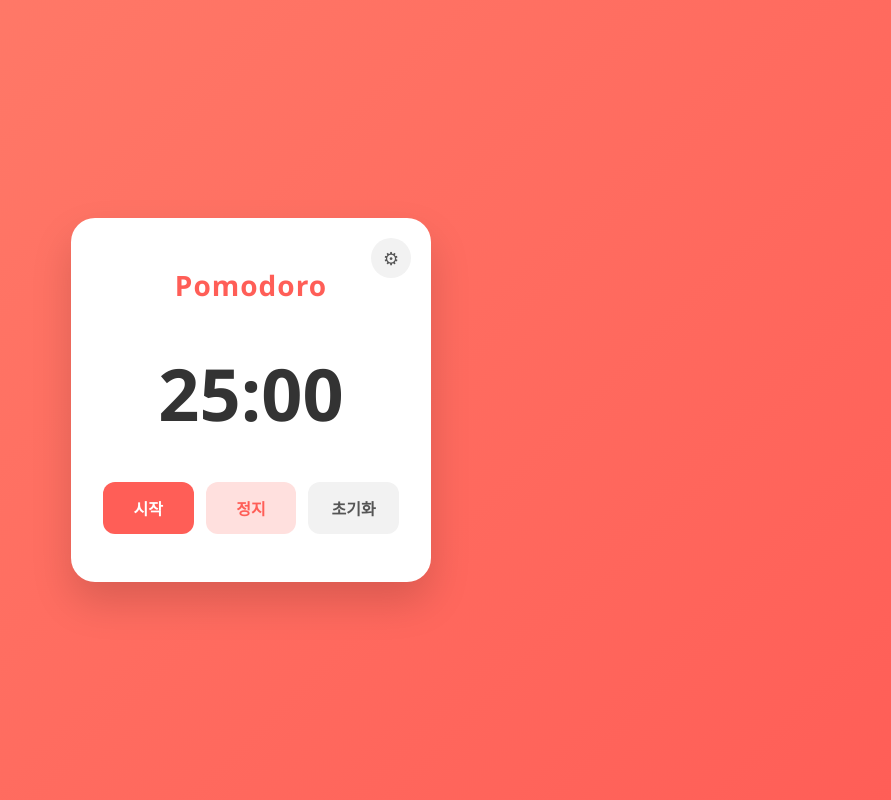
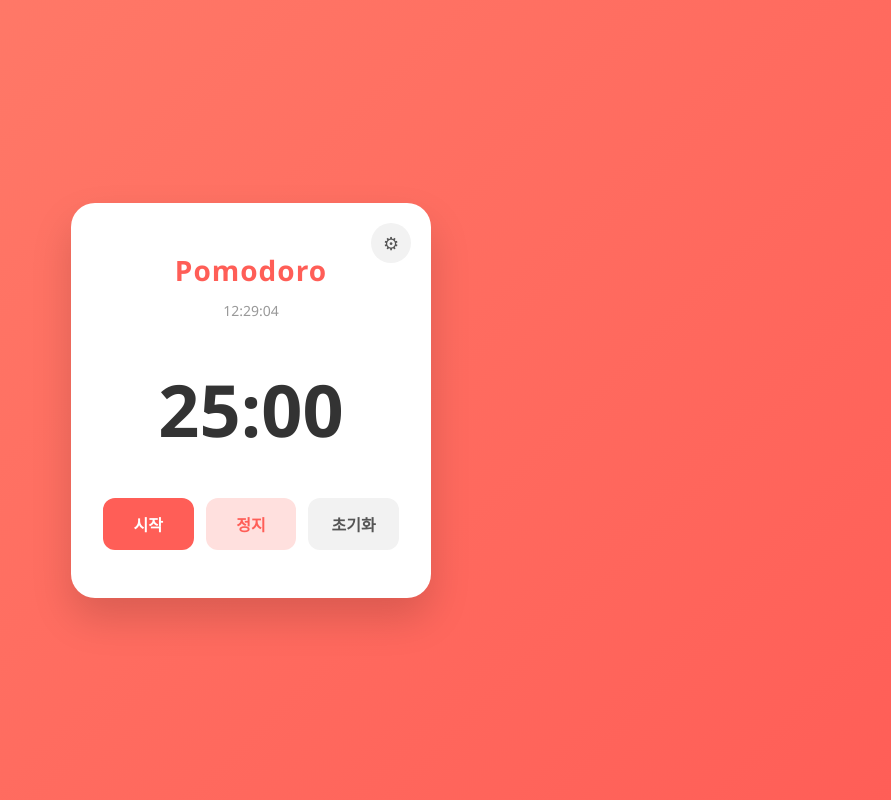
Before and after one commit to uhajin2523/pomodoro-timer-web, a plain HTML site: page index.html in a window 1280 px wide. Shown: the whole page, without its empty margins (389-1280 px from the left). Drawn offline with Linux system fonts and the light colour scheme.

Commit message:
클로드 권한 설정 + 현재 시간 기능 추가

```diff
--- a/index.css
+++ b/index.css
@@ -83,6 +83,13 @@ h1 {
   letter-spacing: 1px;
 }
 
+.current-time {
+  margin-top: 12px;
+  font-size: 14px;
+  font-variant-numeric: tabular-nums;
+  color: #999;
+}
+
 .time-display {
   margin: 40px 0;
   font-size: 72px;
--- a/index.html
+++ b/index.html
@@ -12,6 +12,8 @@
 
     <h1>Pomodoro</h1>
 
+    <div class="current-time" id="current-time"></div>
+
     <div class="time-display" id="time-display">25:00</div>
 
     <div class="controls">
--- a/script.js
+++ b/script.js
@@ -3,6 +3,7 @@ const DEFAULT_MINUTES = 25;
 
 const timerCard = document.querySelector(".timer-card");
 const timeDisplay = document.getElementById("time-display");
+const currentTimeDisplay = document.getElementById("current-time");
 const startBtn = document.getElementById("start-btn");
 const stopBtn = document.getElementById("stop-btn");
 const resetBtn = document.getElementById("reset-btn");
@@ -60,4 +61,14 @@ timerCard.addEventListener("click", () => {
   }
 });
 
+function updateCurrentTime() {
+  const now = new Date();
+  const hours = String(now.getHours()).padStart(2, "0");
+  const minutes = String(now.getMinutes()).padStart(2, "0");
+  const seconds = String(now.getSeconds()).padStart(2, "0");
+  currentTimeDisplay.textContent = `${hours}:${minutes}:${seconds}`;
+}
+
 updateDisplay();
+updateCurrentTime();
+setInterval(updateCurrentTime, 1000);
```
Also changed, not shown: .claude/settings.json (added), screen-pomodoro-20260705.png, screen-pomodoro-setting-20260705.png.
